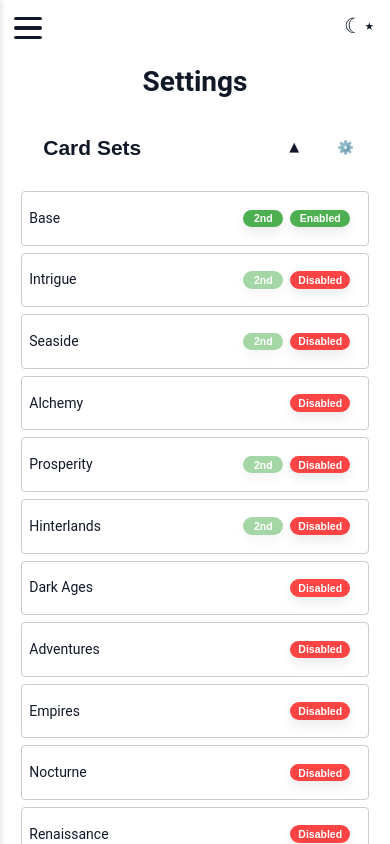
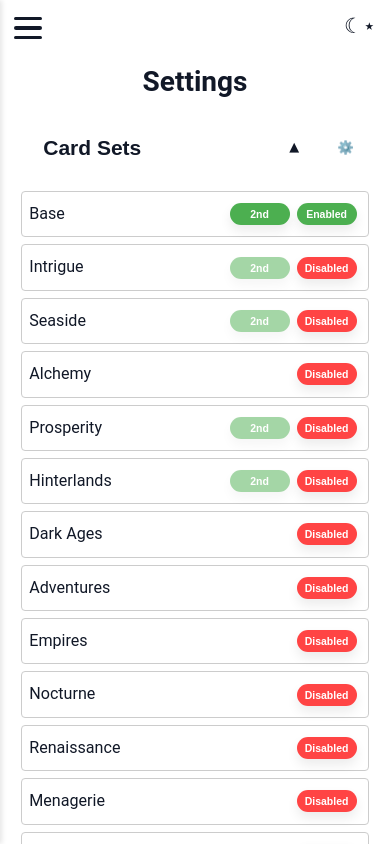
Before and after one commit to JHocevar/dominion, a SvelteKit app: page /settings in a window 390 px wide. Shown: the top 844 px of the page. Built offline with nearby package versions, Linux system fonts and the light colour scheme.

Commit message:
adjust styles

```diff
--- a/src/routes/settings/+page.svelte
+++ b/src/routes/settings/+page.svelte
@@ -40,22 +40,23 @@
               class="btn btn-primary btn-settings btn-small"
               class:enabled={settingsState.sets[key].secondEditionEnabled}
               disabled={settingsState.sets[key].enabled === false}
-              onclick={() => {
+              onclick={(e) => {
+                e.preventDefault()
                 settingsState.sets[key].secondEditionEnabled =
                   !settingsState.sets[key].secondEditionEnabled
                 saveSettings()
               }}
             >
-              {settingsState.sets[key].secondEditionEnabled
-                ? "2nd"
-                : "1st"}
+              {settingsState.sets[key].secondEditionEnabled ? "2nd" : "1st"}
             </button>
           {/if}
           <button
             class="btn btn-primary btn-settings"
             class:enabled={settingsState.sets[key].enabled}
             onclick={() => {
+              console.log("before", settingsState.sets[key].enabled)
               settingsState.sets[key].enabled = !settingsState.sets[key].enabled
+              console.log("after", settingsState.sets[key].enabled)
               saveSettings()
             }}
             >{settingsState.sets[key].enabled ? "Enabled" : "Disabled"}</button
@@ -254,7 +255,7 @@
 
   .item {
     border: 1px solid #ccc;
-    font-size: var(--font-size-base);
+    font-size: var(--font-size-lg);
     padding: 0.5rem;
     border-radius: 4px;
     width: var(--card-width);
@@ -266,7 +267,7 @@
   }
 
   .btn-settings {
-    min-width: 60px;
+    min-width: 100px;
     background-color: #ff4444;
   }
 
@@ -280,10 +281,21 @@
   }
 
   .button-group {
-    padding: 0.75rem;
+    padding: 0.5rem;
     display: flex;
     gap: 0.5rem;
     align-items: center;
+  }
+
+  @media (max-width: 740px) {
+    .btn-settings {
+      min-width: 60px;
+      padding: 5px 0;
+    }
+
+    .button-group {
+      padding: 0.3rem;
+    }
   }
 
   .row {
@@ -316,7 +328,7 @@
 
   .advanced-settings {
     padding: 0.5rem;
-    margin-left: .5rem;
+    margin-left: 0.5rem;
     background: var(--bg-lighter);
     color: var(--text);
     border-radius: 8px;
```
